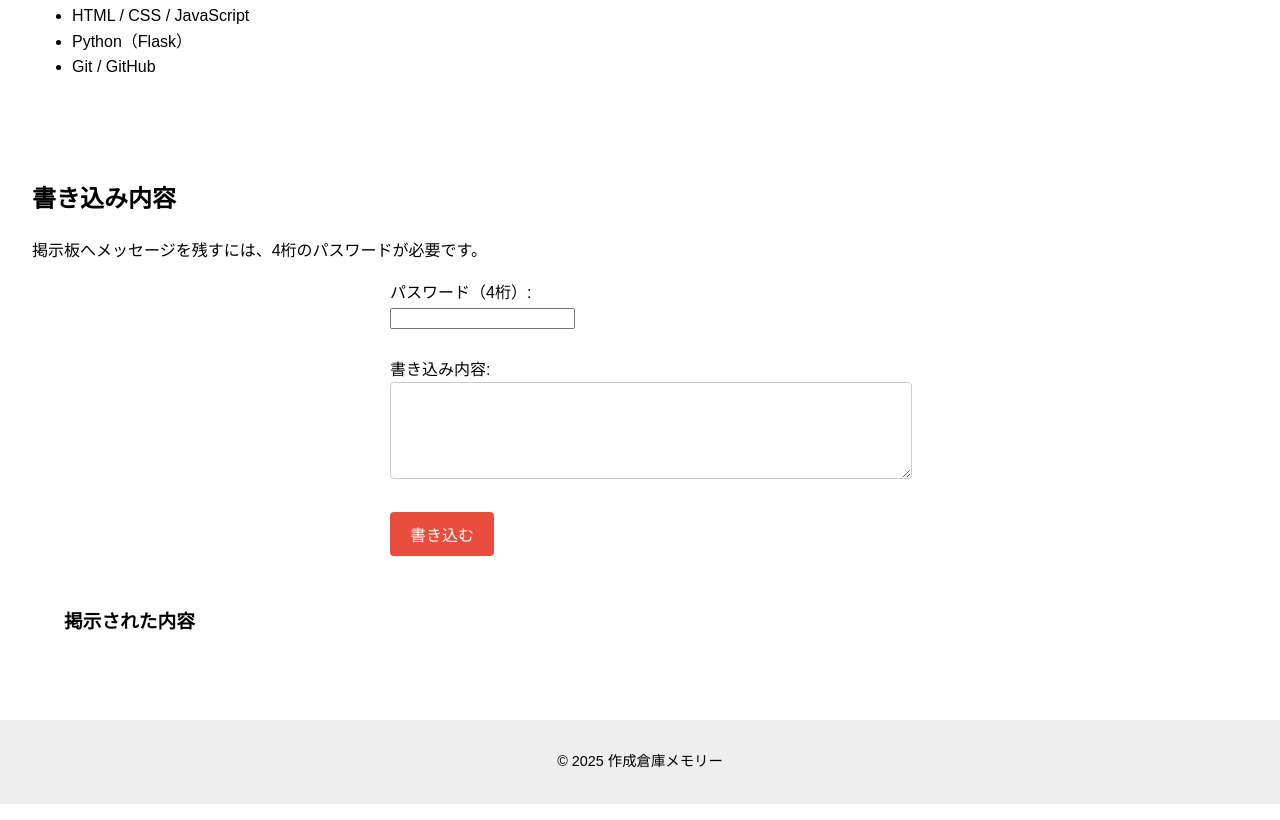
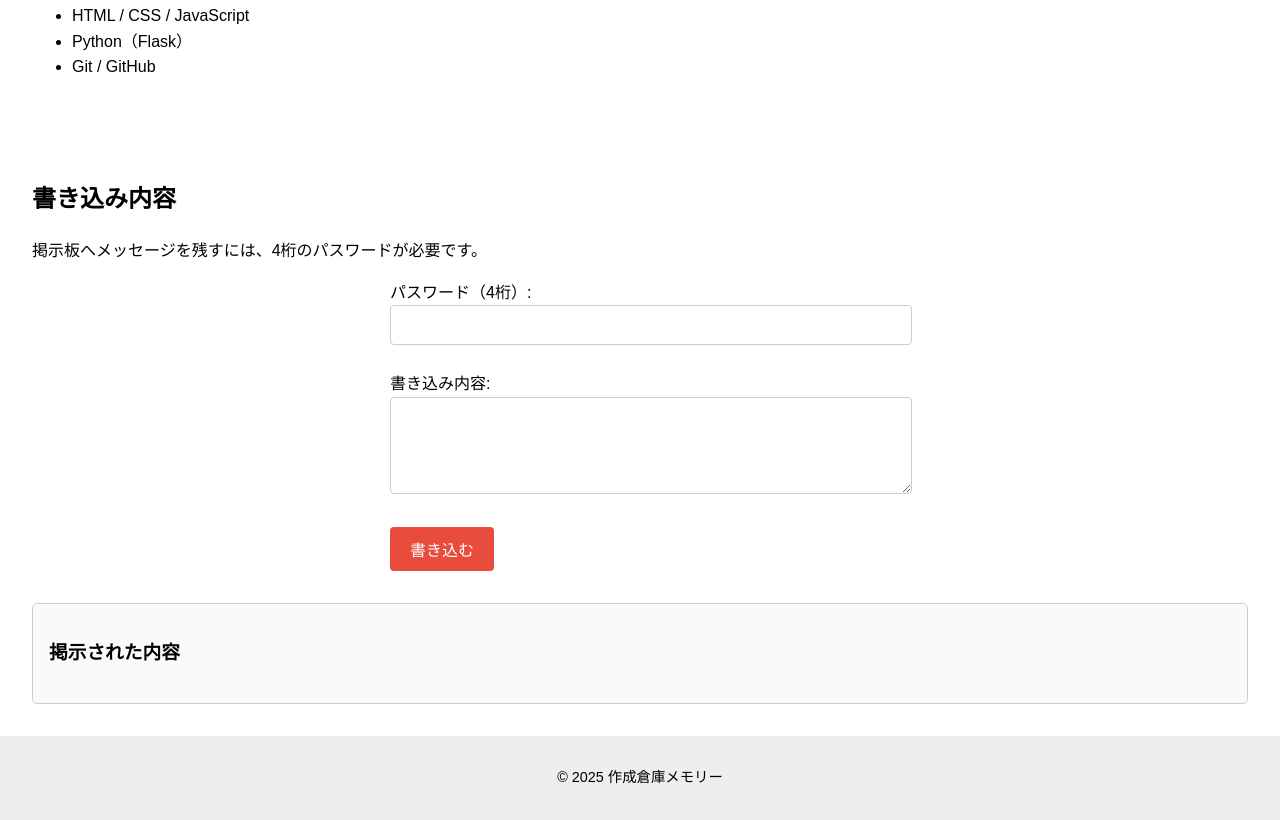
Before and after one commit to mazikunn/portfolio-sousei, a plain HTML site: page index.html in a window 1280 px wide. Shown: the part 876-1696 px from the top of the page. Drawn offline with Linux system fonts and the light colour scheme.

Commit message:
Update style.css

```diff
--- a/style.css
+++ b/style.css
@@ -43,6 +43,7 @@ form {
 }
 
 input[type="text"],
+input[type="password"],
 textarea {
   width: 100%;
   padding: 10px;
@@ -78,3 +79,16 @@ footer {
     gap: 0.5rem;
   }
 }
+
+#board {
+  margin-top: 2rem;
+  background-color: #fafafa;
+  padding: 1rem;
+  border: 1px solid #ccc;
+  border-radius: 5px;
+}
+
+#messages {
+  list-style-type: disc;
+  padding-left: 1.2rem;
+}
```
